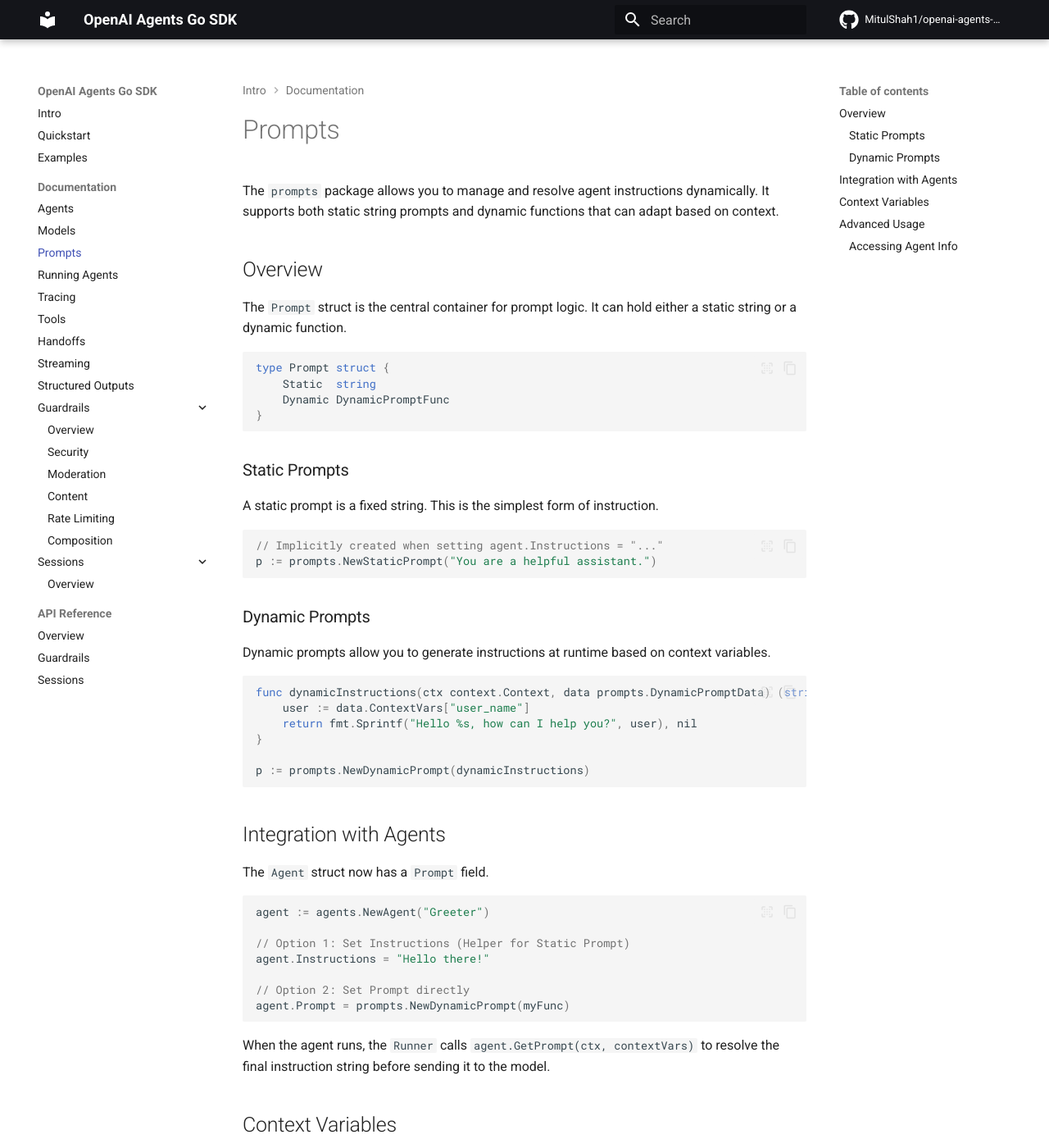
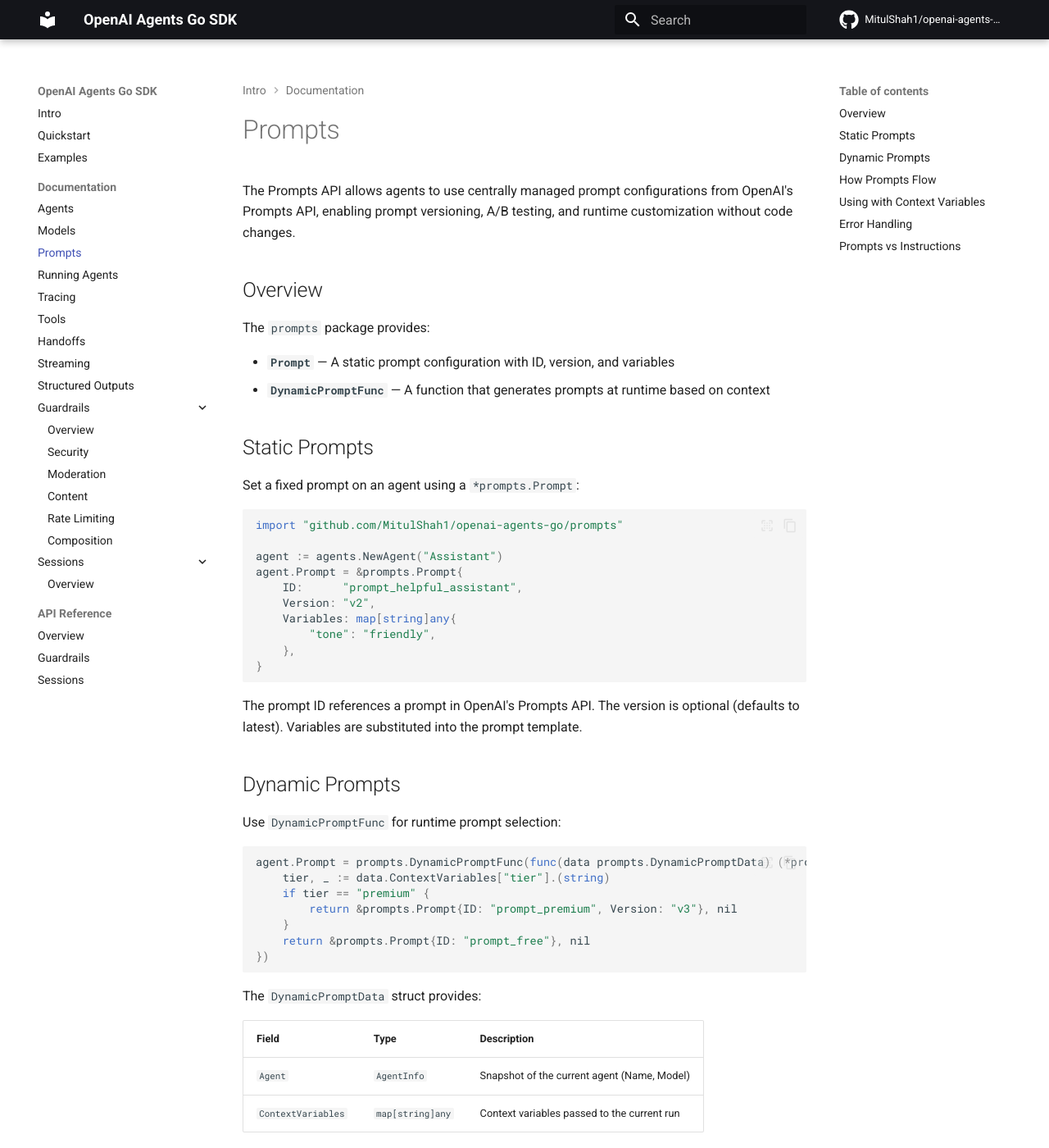
Before and after one commit to MitulShah1/openai-agents-go, an MkDocs documentation site: the page built from docs/prompts.md, in a window 1280 px wide and 1400 px high. Shown: the whole window at 82% size. Built offline with MkDocs 1.6.1 and Material for MkDocs 9.7.7, drawn with Linux system fonts in a browser that asks for light colours; comment, search, counter and statistics services are not loaded; the version menu is left out; some of the changed text lies outside the part shown.

````diff
--- a/docs/prompts.md
+++ b/docs/prompts.md
@@ -1,89 +1,105 @@
 # Prompts
 
-The `prompts` package allows you to manage and resolve agent instructions dynamically. It supports both static string prompts and dynamic functions that can adapt based on context.
+The Prompts API allows agents to use centrally managed prompt configurations from OpenAI's Prompts API, enabling prompt versioning, A/B testing, and runtime customization without code changes.
 
 ## Overview
 
-The `Prompt` struct is the central container for prompt logic. It can hold either a static string or a dynamic function.
+The `prompts` package provides:
+
+- **`Prompt`** — A static prompt configuration with ID, version, and variables
+- **`DynamicPromptFunc`** — A function that generates prompts at runtime based on context
+
+## Static Prompts
+
+Set a fixed prompt on an agent using a `*prompts.Prompt`:
 
 ```go
-type Prompt struct {
-    Static  string
-    Dynamic DynamicPromptFunc
+import "github.com/MitulShah1/openai-agents-go/prompts"
+
+agent := agents.NewAgent("Assistant")
+agent.Prompt = &prompts.Prompt{
+    ID:      "prompt_helpful_assistant",
+    Version: "v2",
+    Variables: map[string]any{
+        "tone": "friendly",
+    },
 }
 ```
 
-### Static Prompts
+The prompt ID references a prompt in OpenAI's Prompts API. The version is optional (defaults to latest). Variables are substituted into the prompt template.
 
-A static prompt is a fixed string. This is the simplest form of instruction.
+## Dynamic Prompts
+
+Use `DynamicPromptFunc` for runtime prompt selection:
 
 ```go
-// Implicitly created when setting agent.Instructions = "..."
-p := prompts.NewStaticPrompt("You are a helpful assistant.")
-```
-
-### Dynamic Prompts
-
-Dynamic prompts allow you to generate instructions at runtime based on context variables.
-
-```go
-func dynamicInstructions(ctx context.Context, data prompts.DynamicPromptData) (string, error) {
-    user := data.ContextVars["user_name"]
-    return fmt.Sprintf("Hello %s, how can I help you?", user), nil
-}
-
-p := prompts.NewDynamicPrompt(dynamicInstructions)
-```
-
-## Integration with Agents
-
-The `Agent` struct now has a `Prompt` field.
-
-```go
-agent := agents.NewAgent("Greeter")
-
-// Option 1: Set Instructions (Helper for Static Prompt)
-agent.Instructions = "Hello there!"
-
-// Option 2: Set Prompt directly
-agent.Prompt = prompts.NewDynamicPrompt(myFunc)
-```
-
-When the agent runs, the `Runner` calls `agent.GetPrompt(ctx, contextVars)` to resolve the final instruction string before sending it to the model.
-
-## Context Variables
-
-`ContextVars` is a map passed to the dynamic prompt function. You can inject these variables when running the agent.
-
-```go
-vars := map[string]any{
-    "user_name": "Alice",
-    "role":      "admin",
-}
-
-runner.Run(ctx, agent, agents.RunnerOptions{
-    ContextVars: vars,
+agent.Prompt = prompts.DynamicPromptFunc(func(data prompts.DynamicPromptData) (*prompts.Prompt, error) {
+    tier, _ := data.ContextVariables["tier"].(string)
+    if tier == "premium" {
+        return &prompts.Prompt{ID: "prompt_premium", Version: "v3"}, nil
+    }
+    return &prompts.Prompt{ID: "prompt_free"}, nil
 })
 ```
 
-Inside your dynamic prompt function, you access these via `data.ContextVars`.
+The `DynamicPromptData` struct provides:
 
-## Advanced Usage
+| Field | Type | Description |
+|-------|------|-------------|
+| `Agent` | `AgentInfo` | Snapshot of the current agent (Name, Model) |
+| `ContextVariables` | `map[string]any` | Context variables passed to the current run |
 
-### Accessing Agent Info
+## How Prompts Flow
 
-The `DynamicPromptData` struct also contains information about the agent itself.
+When the runner executes an agent with a prompt configured:
+
+1. The runner calls `agent.GetPrompt(contextVars)` to resolve the prompt
+2. The resolved `*prompts.Prompt` is placed in `ModelSettings.Prompt`
+3. The model implementation receives the prompt via `ModelSettings`
+4. For OpenAI models, the prompt is forwarded to the API
+
+```
+Agent.Prompt → GetPrompt(contextVars) → ModelSettings.Prompt → Model.GetResponse()
+```
+
+## Using with Context Variables
+
+Pass context variables through `WithContextVariables` — they are available to dynamic prompts:
 
 ```go
-type DynamicPromptData struct {
-    ContextVars map[string]any
-    Agent       AgentInfo
-}
-
-type AgentInfo struct {
-    Name  string
-    Model string
-}
+result, err := runner.Run(ctx, agent, messages,
+    agents.WithContextVariables(agents.ContextVariables{
+        "tier":      "premium",
+        "user_name": "Alice",
+    }),
+)
 ```
 
-This ensures your prompt logic can stay decoupled from the specific agent instance while still knowing who it is "speaking" as.
+## Error Handling
+
+If a dynamic prompt function returns an error, the runner aborts the run:
+
+```go
+agent.Prompt = prompts.DynamicPromptFunc(func(data prompts.DynamicPromptData) (*prompts.Prompt, error) {
+    if data.ContextVariables["tier"] == nil {
+        return nil, fmt.Errorf("tier is required for prompt resolution")
+    }
+    return &prompts.Prompt{ID: "prompt_default"}, nil
+})
+```
+
+Setting an unsupported type on `agent.Prompt` (anything other than `*prompts.Prompt` or `DynamicPromptFunc`) also returns an error.
+
+## Prompts vs Instructions
+
+Prompts and instructions serve different purposes:
+
+| Aspect | Instructions | Prompts |
+|--------|-------------|---------|
+| **Location** | In code | Managed externally via Prompts API |
+| **Updates** | Requires code change | Update without redeployment |
+| **Versioning** | Via git | Built-in version management |
+| **Variables** | Not supported | Template variable substitution |
+| **Use case** | Core agent behavior | A/B testing, personalization |
+
+Both can be used together — the agent's instructions provide the base system prompt, while the prompt adds API-managed configuration on top.
````
Also changed, not shown: CHANGELOG.md (+9 -1 lines), README.md (+2 -0 lines), TODO-v0.7.0.md (added, +156 -0 lines), docs/agents.md (+36 -0 lines), docs/models.md (+104 -64 lines), docs/running_agents.md (+19 -0 lines), examples/README.md (+31 -0 lines), 9 other files.
